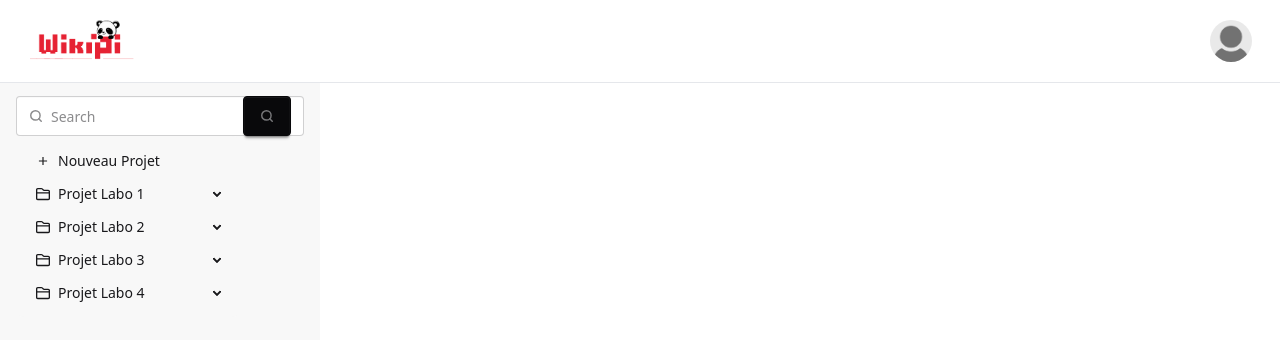
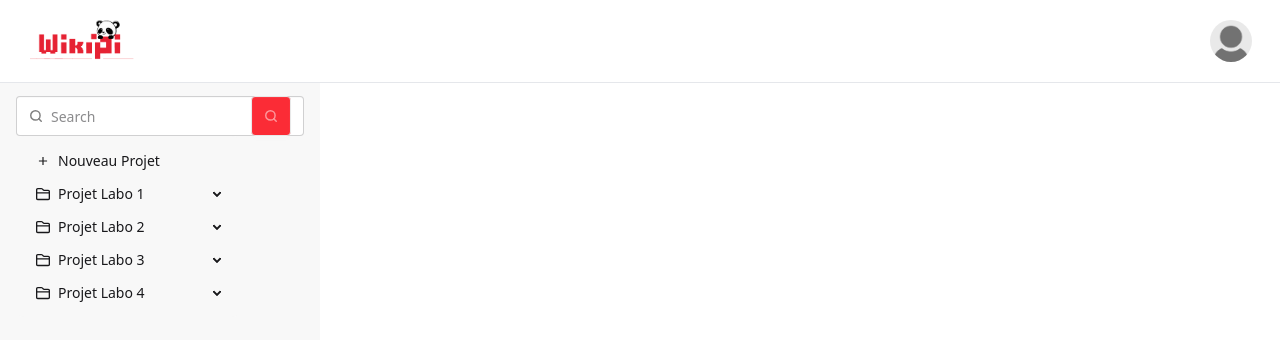
Before and after one commit to LiamOgu/wikipi, a React (Vite) app: page / in a window 1280 px wide. Shown: the top 340 px of the page. Built offline with nearby package versions, Linux system fonts and the light colour scheme.

Commit message:
feat : button search, not finished

```diff
--- a/src/components/Loupe.jsx
+++ b/src/components/Loupe.jsx
@@ -1,4 +1,4 @@
-const Loupe = () => {
+const Loupe = (props) => {
     return (
     <div>
         <svg
@@ -10,7 +10,7 @@ const Loupe = () => {
                   strokeLinecap="round"
                   strokeWidth="2.5"
                   fill="none"
-                  stroke="currentColor">
+                  stroke={props.strokeColor}>
 
                   <circle cx="11" cy="11" r="8"></circle>
                   <path d="m21 21-4.3-4.3"></path>
--- a/src/components/Sidebar.jsx
+++ b/src/components/Sidebar.jsx
@@ -14,12 +14,12 @@ const Sidebar = () => {
             className="drawer-overlay"
           ></label>
           <ul className="menu bg-base-200 text-base-content min-h-full w-80 p-4">
-            <label className="input">
+            <label className="input flex">
               {/*logo loupe search gauche*/}
-              <Loupe />
-              <input type="search" required placeholder="Search" />
-              <button className="btn btn-neutral join-item">
-                <Loupe />
+              <Loupe strokeColor="black"/>
+              <input className="" type="search" required placeholder="Search" />
+              <button className="btn btn-square join-item bg-red-500 hover:bg-red-700 ">
+                <Loupe strokeColor="white"/>
               </button>
             </label>
             <ul className="menu bg-base-200 rounded-box w-56">
```
